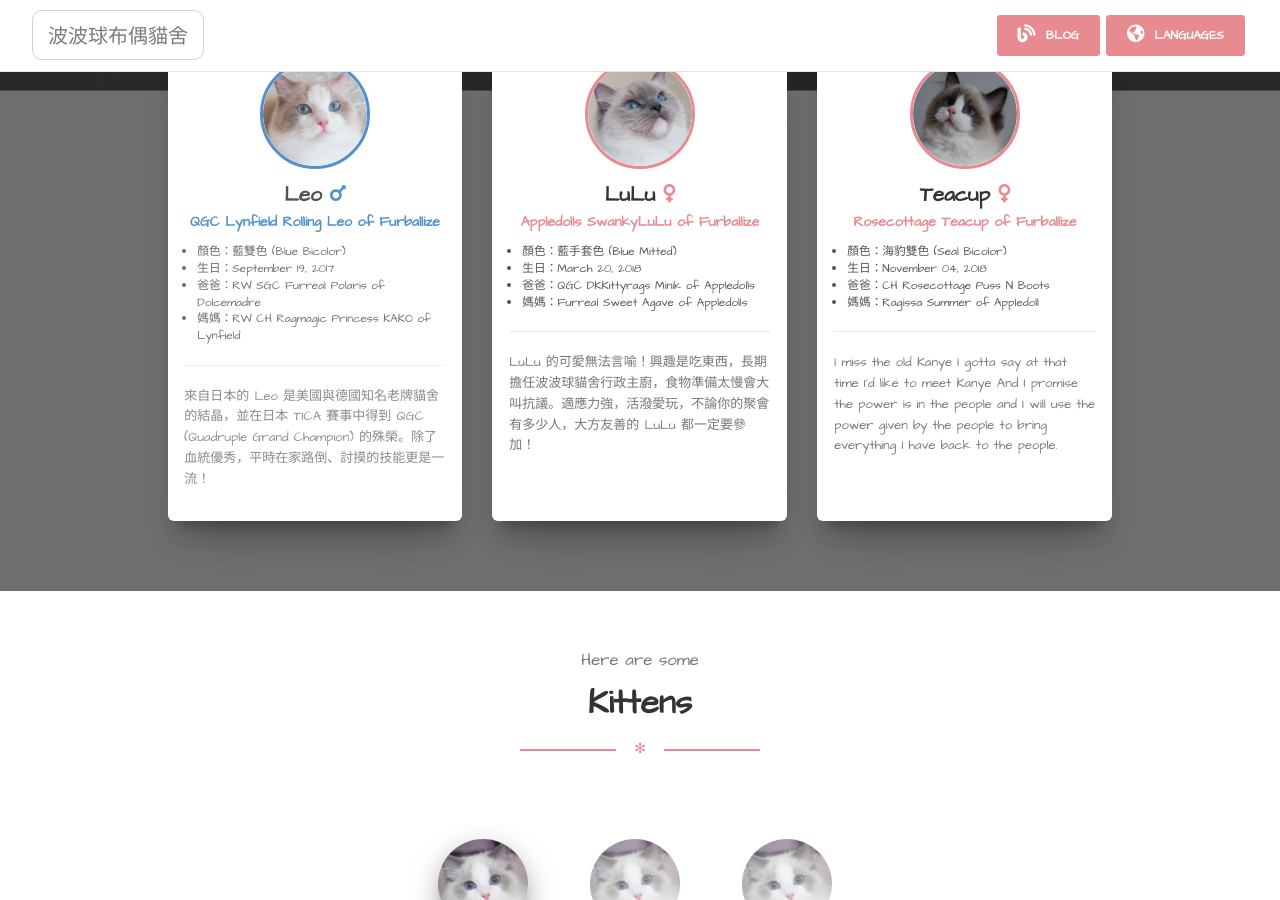
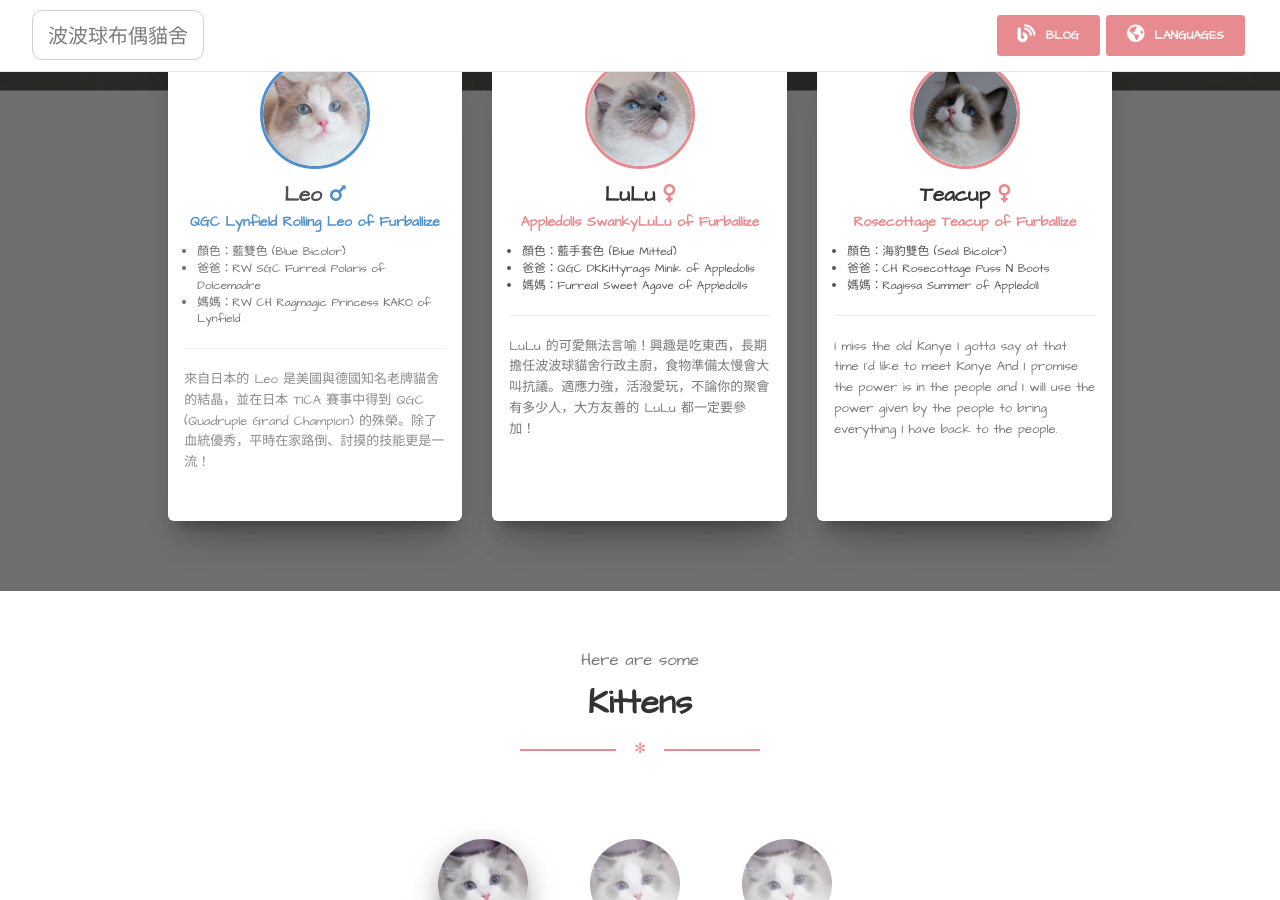
Before and after one commit to furballizeragdolls/furballizeragdolls.github.io, a Jekyll site: the page built from index.html, in a window 1280 px wide and 900 px high, scrolled down 1826 px. Built offline with Jekyll 4.4.1, drawn with Linux system fonts in a browser that asks for light colours; nearby versions of some CDN libraries; some web fonts are replaced; comment, search, counter and statistics services are not loaded.

Commit message:
Remove birthday

```diff
--- a/index.html
+++ b/index.html
@@ -130,7 +130,6 @@ layout: default
                                                         <p class="small-text text-male">QGC Lynfield Rolling Leo of Furballize</p>
                                                         <ul>
                                                             <li>顏色：藍雙色 (Blue Bicolor)</li>
-                                                            <li>生日：September 19, 2017</li>
                                                             <li>爸爸：RW SGC Furreal Polaris of Dolcemadre</li>
                                                             <li>媽媽：RW CH Ragmagic Princess KAKO of Lynfield</li>
                                                         </ul>
@@ -160,7 +159,6 @@ layout: default
                                                     <p class="small-text text-female">Appledolls SwankyLuLu of Furballize</p>
                                                     <ul>
                                                         <li>顏色：藍手套色 (Blue Mitted)</li>
-                                                        <li>生日：March 20, 2018</li>
                                                         <li>爸爸：QGC DKKittyrags Minik of Appledolls</li>
                                                         <li>媽媽：Furreal Sweet Agave of Appledolls</li>
                                                     </ul>
@@ -183,7 +181,6 @@ layout: default
                                                     <p class="small-text text-female">Rosecottage Teacup of Furballize</p>
                                                     <ul>
                                                         <li>顏色：海豹雙色 (Seal Bicolor)</li>
-                                                        <li>生日：November 04, 2018</li>
                                                         <li>爸爸：CH Rosecottage Puss N Boots</li>
                                                         <li>媽媽：Ragissa Summer of Appledoll</li>
                                                     </ul>
```
